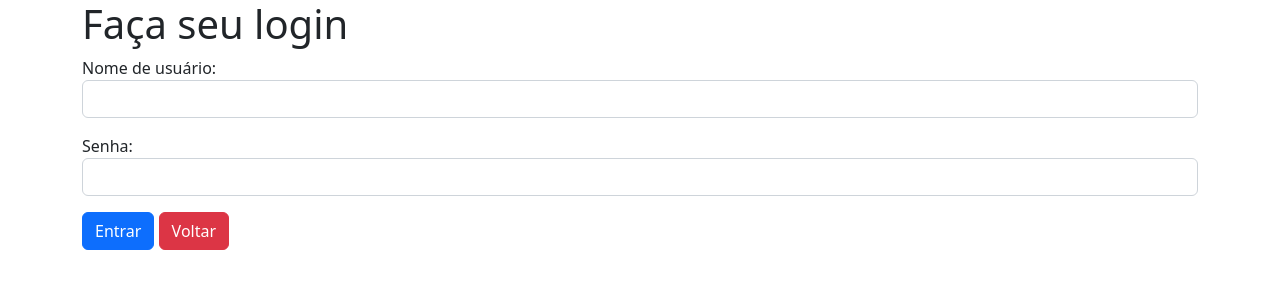
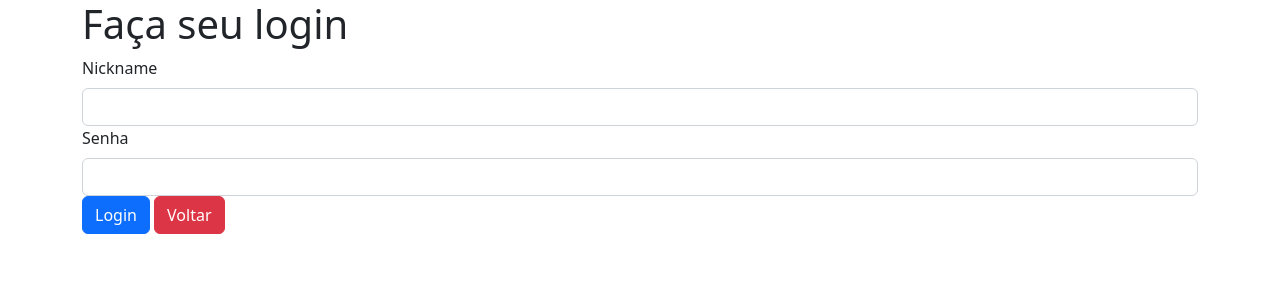
Before and after one commit to brenomfviana/alura-flask-game-list, a Flask app: page /login in a window 1280 px wide. Shown: the top 300 px of the page. Run offline with Flask 3, Linux system fonts and the light colour scheme; some libraries are stand-ins or nearby versions.

Commit message:
adds form validator for login page

```diff
--- a/src/apis/views.py
+++ b/src/apis/views.py
@@ -1,5 +1,3 @@
-from re import A
-
 from app import app
 from flask import flash, render_template, request, send_from_directory
 from services import (
@@ -8,6 +6,7 @@ from services import (
     GameValidatorService,
     ImageService,
     RedirectService,
+    UserLoginValidatorService,
 )
 
 NEXT_PAGE = "next"
@@ -30,14 +29,18 @@ def index():
 def login():
     next_page = request.args.get(NEXT_PAGE)
 
+    form = UserLoginValidatorService()
+
     if next_page:
         return render_template(
             "login.html",
+            form=form,
             next=next_page,
         )
     else:
         return render_template(
             "login.html",
+            form=form,
         )
 
 
@@ -48,7 +51,9 @@ def login():
     ],
 )
 def authenticate():
-    if AuthService().authenticate(data=request.form):
+    form = UserLoginValidatorService()
+
+    if AuthService().authenticate(form=form):
         user = AuthService().get_user()
         flash(user.nickname + " logado com sucesso!")
 
--- a/src/services/__init__.py
+++ b/src/services/__init__.py
@@ -2,4 +2,4 @@ from .auth import AuthService
 from .game import GameService, GameValidatorService
 from .image import ImageService
 from .route import RedirectService
-from .user import UserService
+from .user import UserLoginValidatorService, UserService
--- a/src/services/user.py
+++ b/src/services/user.py
@@ -1,4 +1,7 @@
 from typing import List
+
+from flask_wtf import FlaskForm
+from wtforms import PasswordField, StringField, SubmitField, validators
 
 from app import db
 from models import User
@@ -44,3 +47,21 @@ class UserService:
             db.session.add(user)
             db.session.commit()
         return user
+
+
+class UserLoginValidatorService(FlaskForm):
+    nickname = StringField(
+        "Nickname",
+        [
+            validators.DataRequired(),
+            validators.Length(min=1, max=8),
+        ],
+    )
+    password = PasswordField(
+        "Senha",
+        [
+            validators.DataRequired(),
+            validators.Length(min=1, max=100),
+        ],
+    )
+    login = SubmitField("Login")
--- a/src/templates/login.html
+++ b/src/templates/login.html
@@ -24,12 +24,19 @@
         <h1>Faça seu login</h1>
         <form method="POST" action="{{ url_for('authenticate') }}">
             <input type="hidden" name="next" value="{{ next }}">
-            <p><label>Nome de usuário:</label> <input class="form-control" type="text" name="user" required></p>
-            <p><label>Senha:</label> <input class="form-control" type="password" name="password" required></p>
-            <p>
-                <button class="btn btn-primary" type="submit">Entrar</button>
+            {{ form.csrf_token() }}
+            <div class="form-group">
+                {{ form.nickname.label(class="form-label") }}
+                {{ form.nickname(class="form-control") }}
+            </div>
+            <div class="form-group">
+                {{ form.password.label(class="form-label") }}
+                {{ form.password(class="form-control") }}
+            </div>
+            <div class="form-group">
+                {{ form.login(class="btn btn-primary") }}
                 <a class="btn btn-danger" href="{{ url_for('index') }}">Voltar</a>
-            </p>
+            </div>
         </form>
     </div>
 </body>
```
Also changed, not shown: src/services/auth.py (+3 -4 lines).
